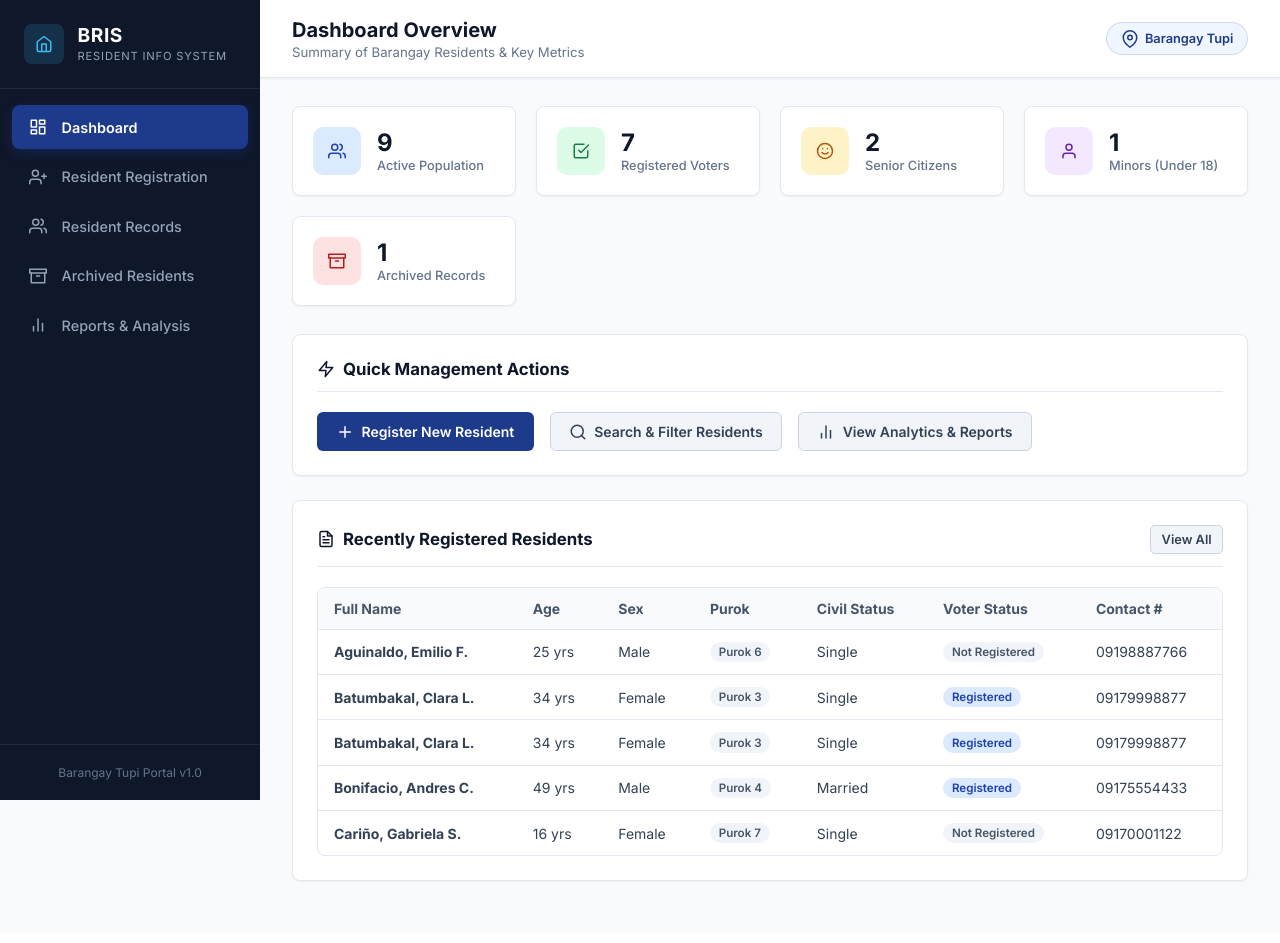
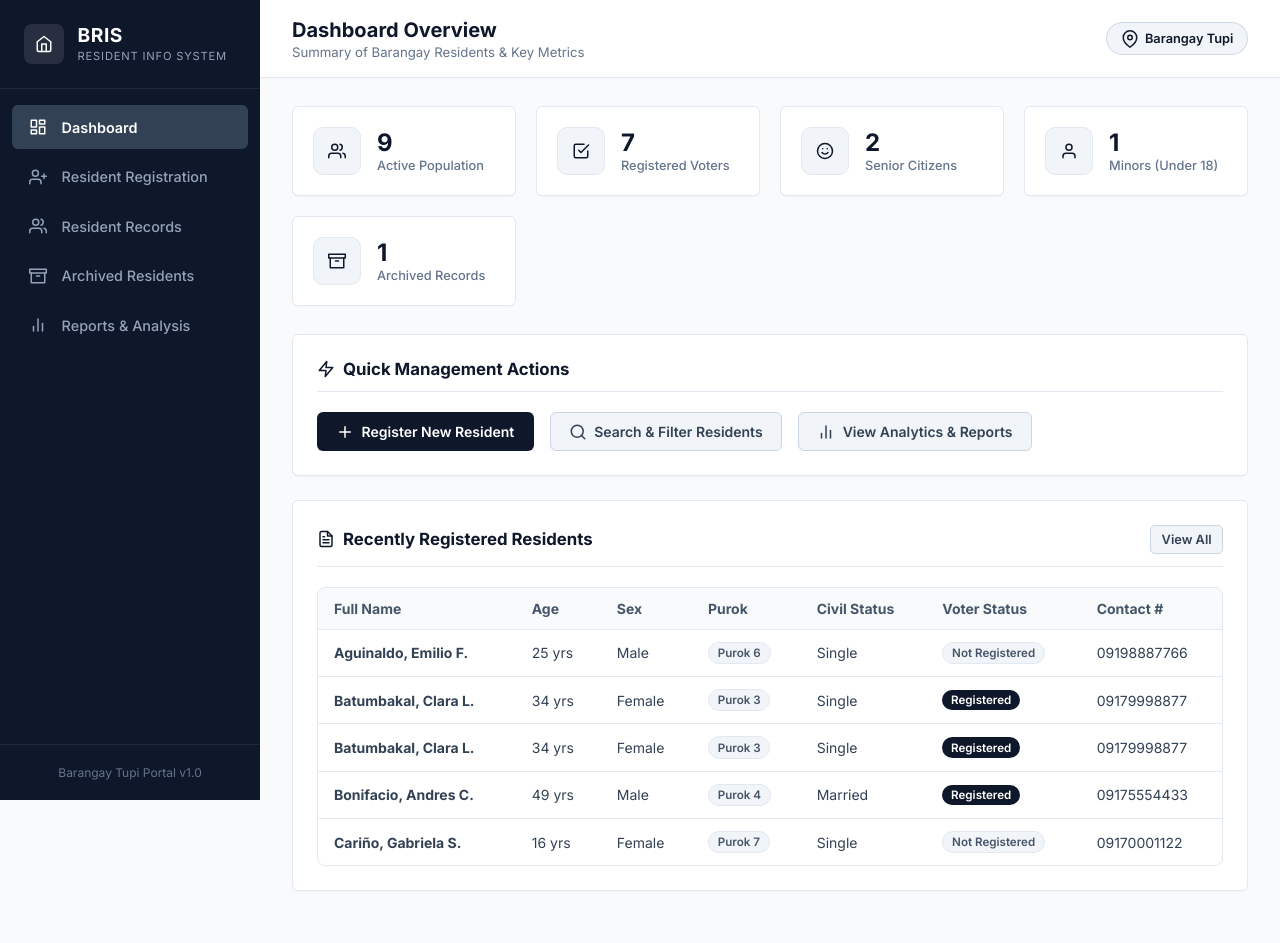
Before and after one commit to NaviOrquina321/W-designs-respo, a PHP site: page / in a window 1280 px wide. Before the commit the page ends 882 px from the top, so only its background shows below. Run offline with PHP 8.4, Linux system fonts and the light colour scheme; data comes from the database, SQL or seed files in the repository.

Commit message:
style: convert BRIS application design to minimalist monochrome slate design
Co-authored-by: NaviOrquina321 <155148072+NaviOrquina321@users.noreply.github.com>

```diff
--- a/index.html
+++ b/index.html
@@ -1098,18 +1098,18 @@
         // Chart 1: Purok
         const purokLabels = d.purok_distribution.map(p => p.purok);
         const purokCounts = d.purok_distribution.map(p => p.count);
-        renderBarChart('purokChart', purokLabels, purokCounts, 'Residents per Purok', '#1e3a8a');
+        renderBarChart('purokChart', purokLabels, purokCounts, 'Residents per Purok', '#0f172a');
 
         // Chart 2: Age Demographics
-        renderPieChart('ageChart', ['Minors (<18)', 'Adults (18-59)', 'Seniors (60+)'], [d.minors, d.adults, d.seniors], ['#38bdf8', '#3b82f6', '#1e3a8a']);
+        renderPieChart('ageChart', ['Minors (<18)', 'Adults (18-59)', 'Seniors (60+)'], [d.minors, d.adults, d.seniors], ['#94a3b8', '#475569', '#0f172a']);
 
         // Chart 3: Civil Status
         const civilLabels = d.civil_status_distribution.map(c => c.count > 0 ? c.civil_status : '').filter(Boolean);
         const civilCounts = d.civil_status_distribution.map(c => c.count).filter(c => c > 0);
-        renderDoughnutChart('civilChart', civilLabels, civilCounts, ['#0f766e', '#0d9488', '#14b8a6', '#5eead4']);
+        renderDoughnutChart('civilChart', civilLabels, civilCounts, ['#0f172a', '#334155', '#64748b', '#94a3b8']);
 
         // Chart 4: Voter Status
-        renderPieChart('voterChart', ['Registered Voters', 'Not Registered'], [d.voters, d.non_voters], ['#16a34a', '#94a3b8']);
+        renderPieChart('voterChart', ['Registered Voters', 'Not Registered'], [d.voters, d.non_voters], ['#0f172a', '#cbd5e1']);
 
       } catch (err) {
         console.error('Error loading analytics:', err);
--- a/styles.css
+++ b/styles.css
@@ -1,26 +1,26 @@
 /* styles.css - Barangay Resident Information System (BRIS) Styling */
 
 :root {
-  --primary: #1e3a8a;
-  --primary-hover: #1d4ed8;
-  --primary-light: #eff6ff;
-  --secondary: #0f766e;
-  --secondary-hover: #115e59;
-  --accent: #d97706;
+  --primary: #0f172a;
+  --primary-hover: #1e293b;
+  --primary-light: #f1f5f9;
+  --secondary: #334155;
+  --secondary-hover: #1e293b;
+  --accent: #475569;
   --bg-main: #f8fafc;
   --card-bg: #ffffff;
   --border-color: #e2e8f0;
   --text-dark: #0f172a;
   --text-muted: #64748b;
-  --danger: #dc2626;
-  --danger-hover: #b91c1c;
-  --success: #16a34a;
-  --warning: #d97706;
+  --danger: #475569;
+  --danger-hover: #334155;
+  --success: #1e293b;
+  --warning: #475569;
   --sidebar-width: 260px;
-  --radius: 8px;
-  --shadow-sm: 0 1px 2px 0 rgba(0, 0, 0, 0.05);
-  --shadow: 0 4px 6px -1px rgba(0, 0, 0, 0.05), 0 2px 4px -1px rgba(0, 0, 0, 0.03);
-  --shadow-lg: 0 10px 15px -3px rgba(0, 0, 0, 0.08), 0 4px 6px -2px rgba(0, 0, 0, 0.04);
+  --radius: 6px;
+  --shadow-sm: 0 1px 2px 0 rgba(0, 0, 0, 0.03);
+  --shadow: 0 2px 4px -1px rgba(0, 0, 0, 0.04);
+  --shadow-lg: 0 10px 15px -3px rgba(0, 0, 0, 0.05);
 }
 
 * {
@@ -71,11 +71,11 @@ body {
   width: 40px;
   height: 40px;
   border-radius: 8px;
-  background: rgba(56, 189, 248, 0.15);
+  background: rgba(255, 255, 255, 0.1);
   display: flex;
   align-items: center;
   justify-content: center;
-  color: #38bdf8;
+  color: #ffffff;
 }
 
 .brand-title {
@@ -126,10 +126,9 @@ body {
 }
 
 .nav-item button.active {
-  background-color: var(--primary);
+  background-color: #334155;
   color: #ffffff;
   font-weight: 600;
-  box-shadow: 0 4px 12px rgba(30, 58, 138, 0.35);
 }
 
 .nav-icon {
@@ -258,11 +257,11 @@ body {
   flex-shrink: 0;
 }
 
-.stat-icon.blue { background-color: #dbeafe; color: #1e40af; }
-.stat-icon.green { background-color: #dcfce7; color: #15803d; }
-.stat-icon.amber { background-color: #fef3c7; color: #b45309; }
-.stat-icon.purple { background-color: #f3e8ff; color: #6b21a8; }
-.stat-icon.red { background-color: #fee2e2; color: #b91c1c; }
+.stat-icon.blue,
+.stat-icon.green,
+.stat-icon.amber,
+.stat-icon.purple,
+.stat-icon.red { background-color: #f1f5f9; color: #0f172a; border: 1px solid #e2e8f0; }
 
 .stat-info h3 {
   font-size: 1.5rem;
@@ -515,11 +514,11 @@ body {
   text-transform: capitalize;
 }
 
-.badge-active { background-color: #dcfce7; color: #166534; }
-.badge-moved { background-color: #fef3c7; color: #92400e; }
-.badge-deceased { background-color: #fee2e2; color: #991b1b; }
-.badge-registered { background-color: #dbeafe; color: #1e40af; }
-.badge-not-registered { background-color: #f1f5f9; color: #475569; }
+.badge-active { background-color: #f1f5f9; color: #0f172a; border: 1px solid #cbd5e1; }
+.badge-moved { background-color: #f8fafc; color: #475569; border: 1px solid #e2e8f0; }
+.badge-deceased { background-color: #f1f5f9; color: #334155; border: 1px solid #cbd5e1; }
+.badge-registered { background-color: #0f172a; color: #ffffff; }
+.badge-not-registered { background-color: #f1f5f9; color: #475569; border: 1px solid #e2e8f0; }
 
 /* Modals */
 .modal-overlay {
```
